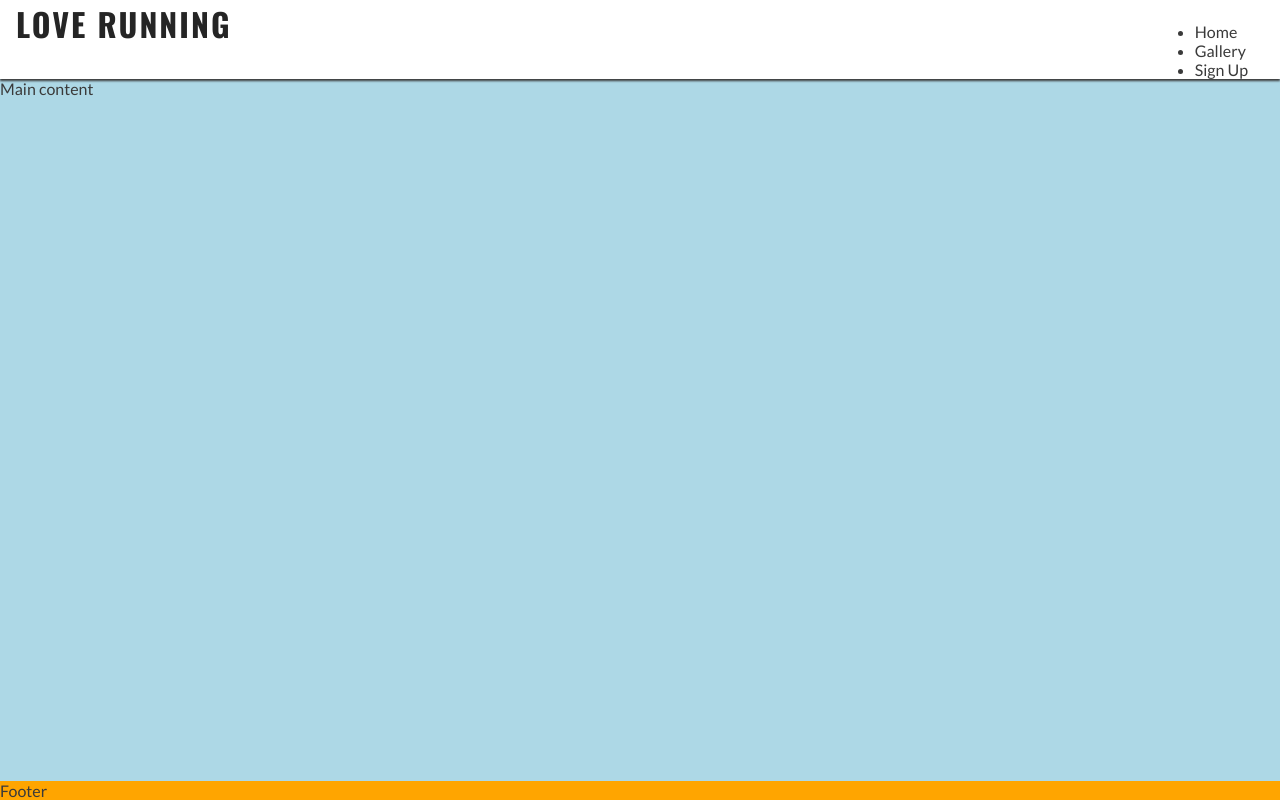
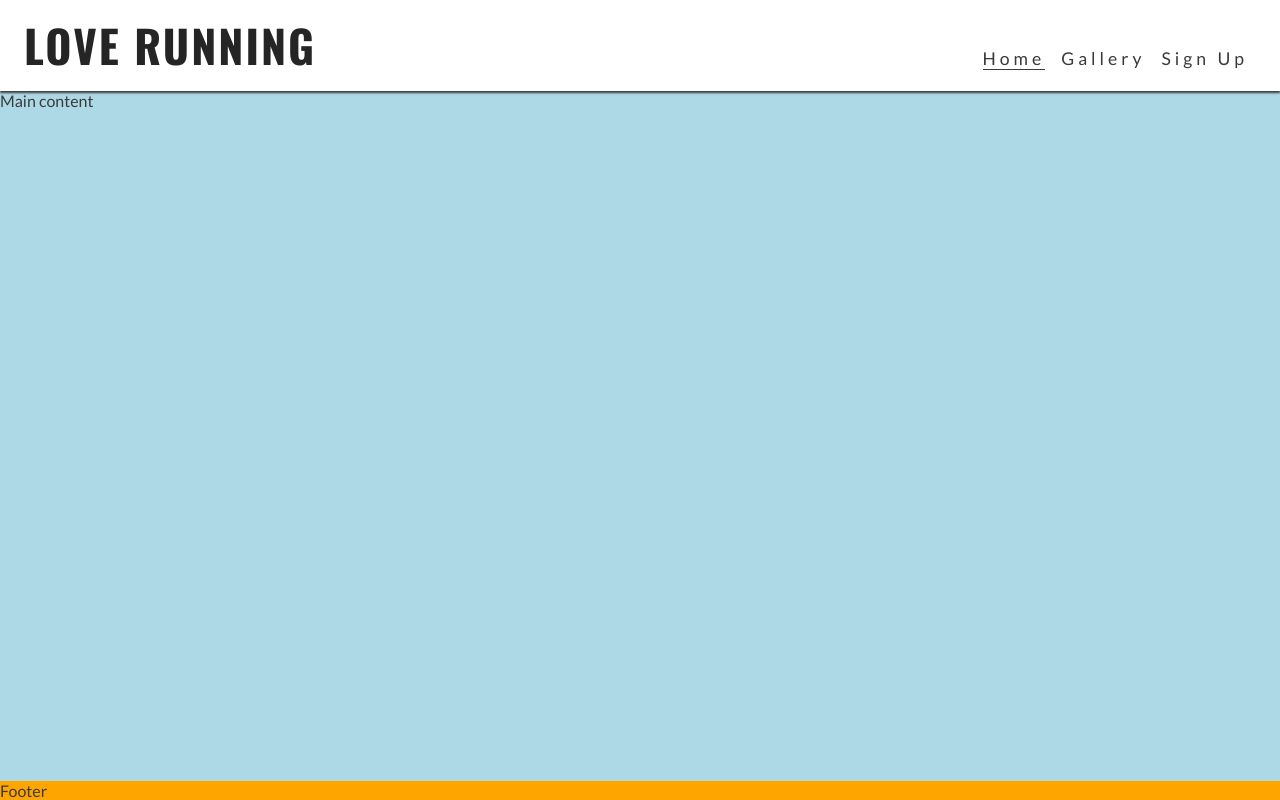
Before and after one commit to Theapuk/love-running-ci-2024, a plain HTML site: page index.html in a window 1280 px wide. Drawn offline with nearby package versions, Linux system fonts and the light colour scheme.

Commit message:
fixed numerous errors, including those in tutorial which indicated wrong margin for main

```diff
--- a/assets/css/style.css
+++ b/assets/css/style.css
@@ -1,5 +1,4 @@
 /* Google Import Fonts */
-
 @import url('https://fonts.googleapis.com/css2?family=Lato:wght@300;400&family=Oswald:wght@200..700&display=swap');
 
 /* Asterisk wildcard selector to override default styles added in the browser */
@@ -90,7 +89,7 @@ nav {
 
 main    {
     background-color:lightblue;
-    /* make main element take up any suplus space to push footer down */
+    /* make main element take up any suprlus space to push footer down */
     flex: 1 0 auto;
     margin-top:47px;
 }
@@ -105,36 +104,38 @@ footer  {
 @media screen and (min-width: 768px)    {
     /* Header */
     nav {
-        display:block;
-        position:relative;
+        display: block;
+        position: relative;
         box-shadow: none;
         width: fit-content;
         padding-right: 1rem;
     }
 
     #menu {
-        display:flex
+        display: flex;
     }
     #menu > li {
         padding-left: 1rem;
     }
 
     .nav-toggle-label   {
-        display:none;
+        display: none;
     }
 
     #logo   {
-        font-size:280%;
+        font-size: 280%;
         line-height: 75px;
-        margin: 0 0.5rem
+        margin: 0.5rem
     }
 
     /* Main content */
     main    {
-        margin-top:79px;
+        margin-top:91px;
     }
 }
 
+
+/* Large devices (laptops and desktops, 992px and above)*/
 @media screen and (min-width: 992px)    {
     #menu a:hover    {
         border-bottom: 1px solid #3a3a3a;
--- a/index.html
+++ b/index.html
@@ -19,11 +19,13 @@
     <!-- Header -->
     <header>
         <a href="index.html">
-            <h1 id="">Love Running</h1>
+            <h1 id="logo">Love Running</h1>
         </a>
+        <input type="checkbox" id="nav-toggle" name="nav-toggle">
+        <label for="nav-toggle" class="nav-toggle-label">X</label>
         <nav>
-            <ul>
-                <li><a href="">Home</a></li>
+            <ul id="menu">
+                <li><a href="" class="active">Home</a></li>
                 <li><a href="">Gallery</a></li>
                 <li><a href="">Sign Up</a></li>
             </ul>
```
